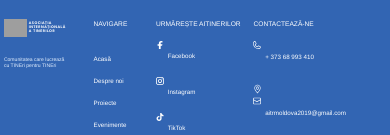
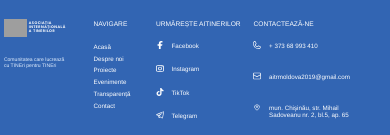
Before and after one commit to nickibm5100/aitinerilor.github.io, a plain HTML site: page index.html in a window 390 px wide. Shown: the part 1090-1225 px from the top of the page. Drawn offline with Linux system fonts and the light colour scheme; grey boxes are pictures that could not be loaded; a web font is replaced by a local one.

Commit message:
final responsive 1

```diff
--- a/index.html
+++ b/index.html
@@ -198,7 +198,7 @@
           <img class="fotopareri" src="Elemente/image2.svg">
         </div>
         <div class="textpareri">Asociația m-a învățat despre importanța implicări în jurnalismul comunitar, oferindu-mi tot necesarul
-          pentru o experiență cat mai confortabilă și mai primitoare. </div>
+          pentru o experiență cât mai confortabilă și mai primitoare.</div>
           <div class="persoana">CAUIA-BAGRIN VICTOR</div>
           <div class="functie">Academia de Abilitare ”Tinerii Jurnaliști Comunitari În Acțiune”</div>
       </div>
@@ -297,21 +297,21 @@
                       <tr>
                       <td>
                     <div class="titluform">Numele</div>
-                    <input type="text" name="nume:" class="textform" placeholder="ex. Cebanu" required>
+                    <input type="text" name="nume:" class="textform" autocomplete="off" placeholder="ex. Cebanu" required>
                   </td>
                   <td>
                     <div class="titluform">Prenumele</div>
-                      <input type="text" name="prenume:" class="textform" placeholder="ex. Alina" required>
+                      <input type="text" name="prenume:" class="textform" autocomplete="off" placeholder="ex. Alina" required>
                     </td>
                   </tr>
                   <tr>
                     <td>
                     <div class="titluform">Adresa de e-mail</div>
-                    <input type="email" name="email:" class="textform" placeholder="ex. alinacebanu1@gmail.com" required>
+                    <input type="email" name="email:" class="textform" autocomplete="off" placeholder="ex. alinacebanu1@gmail.com" required>
                   </td>
                   <td>
                     <div class="titluform">Nr. Telefon</div>
-                    <input type="number" name="numar:" class="textform" placeholder="ex: 012345678">
+                    <input type="number" name="numar:" class="textform" autocomplete="off" placeholder="ex: 012345678">
                   </td>
                 </tr>
                   </table>
@@ -332,14 +332,14 @@
     <div class="footercontent">
       <div class="navigare">
         <div class="titlufooter">NAVIGARE</div>
-        <div class="framenavigare">
+        <div style="position: relative; top: 4vw;" class="framenavigare">
           <dl>
-            <dt><div><a href="/">Acasă</a></div></dt>
-            <dt><div><a href="Desprenoi.html">Despre noi</a></div></dt>
-            <dt><div><a href="Proiecte.html">Proiecte</a></div></dt>
-            <dt><div><a href="Evenimente.html">Evenimente</a></div></dt>
-            <dt><div><a href="Transparenta.html">Transparență</a></div></dt>
-            <dt><div><a href="Contact.html">Contact</a></div></dt>
+            <dt><a href="/">Acasă</a></dt>
+            <dt><a href="Desprenoi.html">Despre noi</a></dt>
+            <dt><a href="Proiecte.html">Proiecte</a></dt>
+            <dt><a href="Evenimente.html">Evenimente</a></dt>
+            <dt><a href="Transparenta.html">Transparență</a></dt>
+            <dt><a href="Contact.html">Contact</a></dt>
         </dl>
         </div>
       </div>
@@ -347,48 +347,38 @@
 
       <div class="follow">
         <div class="titlufooter">URMĂREȘTE AITINERILOR</div>
-        <div class="followcontent">
-          <div class="framefollow">
-            <img class="followimg" src="Elemente/evaFacebookFill2.svg" />
-            <div><a href="https://www.facebook.com/AITinerilor" target="_blank">Facebook</a></div>
-          </div>
-          <div class="framefollow">
-            <img class="followimg" src="Elemente/Vector11.svg" />
-            <div><a href="https://www.instagram.com/aitinerilor/" target="_blank">Instagram</a></div>
-          </div>
-          <div class="framefollow">
-            <img class="followimg" src="Elemente/Vector12.svg" />
-            <div><a href=https://www.tiktok.com/@aitinerilor target="_blank">TikTok</a></div>
-          </div>
-          <div class="framefollow">
-            <img class="followimg" src="Elemente/Vector13.svg" />
-            <div><a href="https://t.me/+iDn1eR44Ww8wY2My" target="_blank">Telegram</a></div>
-          </div>
+
+          <dl style="margin-top: 4vw;">
+            <dt style="height: 6vw;"><img class="followimg" src="Elemente/evaFacebookFill2.svg" /></dt>
+            <dt style="height: 6vw;"><img class="followimg" src="Elemente/Vector11.svg" /></dt>
+            <dt style="height: 6vw;"><img class="followimg" src="Elemente/Vector12.svg" /></dt>
+            <dt style="height: 6vw;"><img class="followimg" src="Elemente/Vector13.svg" /></dt>
+          </dl>
+
+          <dl style="position: absolute; margin-top: 3vw; top: 3vw; left: 1vw;">
+            <dt style="height: 6vw;"><a href="https://www.facebook.com/AITinerilor" target="_blank">Facebook</a></dt>
+            <dt style="height: 6vw;"><a href="https://www.instagram.com/aitinerilor/" target="_blank">Instagram</a></dt>
+            <dt style="height: 6vw;"><a href="https://www.tiktok.com/@aitinerilor" target="_blank">TikTok</a></dt>
+            <dt style="height: 6vw;"><a href="https://t.me/+iDn1eR44Ww8wY2My" target="_blank">Telegram</a></dt>
+          </dl>
+
         </div>
-      </div>
 
 
       <div class="contact">
         <div class="titlufooter">CONTACTEAZĂ-NE</div>
-        <div class="framecontact">
+        <dl style="margin-top: 4vw;">
+          <dt style="height: 8vw;"><img class="followimg" src="Elemente/Vector8.svg" /></dt>
+          <dt style="height: 8vw;"><img class="followimg" src="Elemente/Vector7.svg" /></dt>
+          <dt style="height: 8vw;"><img class="followimg" src="Elemente/Harta.svg" /></dt>
+        </dl>
 
-          <div class="framefollow">
-            <img class="followimg" src="Elemente/Vector8.svg" />
-            <p class="contactxt" ><a href="tel:+37368993410">+ 373 68 993 410</a></p>
-          </div>
+        <dl style="position: absolute; margin-top: 5vw; top: 1vw; left: 1vw;">
+          <dt style="height: 8vw;"><a href="tel:+37368993410">+ 373 68 993 410</a></dt>
+          <dt style="height: 8vw;"><a href="mailto:aitrmoldova2019@gmail.com" target="_blank">aitrmoldova2019@gmail.com</a></dt>
+          <dt style="height: 8vw;"><a href="https://maps.app.goo.gl/ncaRnykLkJxEtPPD8" target="_blank">mun. Chişinău, str. Mihail Sadoveanu nr. 2, bl.5, ap. 65 </a></dt>
+        </dl>
 
-          <div class="framefollow">
-            <img class="followimg" src="Elemente/Vector7.svg" />
-            <div class="contactxt"><a href="mailto:aitrmoldova2019@gmail.com" target="_blank">aitrmoldova2019@gmail.com</a></div>
-          </div>
-
-          <div class="framefollow">
-            <br>
-            <img class="harta" src="Elemente/Harta.svg" />
-            <div class="contactxt"><a href="https://maps.app.goo.gl/ncaRnykLkJxEtPPD8" target="_blank">mun. Chişinău, str. Mihail Sadoveanu <br>nr. 2, bl.5, ap. 65 </a></div>
-          </div>
-
-        </div>
       </div>
     </div>
     <div class="slogan">
--- a/style.css
+++ b/style.css
@@ -832,19 +832,21 @@ body, html {
   font-style: normal;
 }
 
+.framenavigare dt{
+  height: 3vw;
+}
+
+.framenavigare dl{
+  margin: 0;
+}
+
 .framenavigare a{
-  display: inline-flex;
-  flex-direction: column;
-  align-items: flex-start;
-  top: 3vw;
   position: relative;
   width: fit-content;
-  height: 3.6vw;
   font-family: "Raleway-Regular", Helvetica;
   font-weight: 400;
   color: #ffffff;
   font-size: 1.6vw;
-  line-height: 2vw;
   text-decoration: none;
 }
 
@@ -855,21 +857,27 @@ body, html {
   left: 16vw;
 }
 
-.followcontent{
-  display: inline-flex;
-  flex-direction: column;
-  align-items: center;
-  position: relative;
-  top: 4vw;
-}
-
 .followimg {
   position: relative;
   width: 2vw;
   height: 2vw;
 }
 
-.framefollow a{
+.contact a{
+  display: inline-flex;
+  align-items: center;
+  text-decoration: none;
+  position: relative;
+  left: 3vw;
+  top: -2.3vw;
+  width: 26vw;
+  font-family: "Raleway-Regular", Helvetica;
+  font-weight: 400;
+  color: #ffffff;
+  font-size: 1.6vw;
+}
+
+.follow a{
   display: inline-flex;
   align-items: center;
   text-decoration: none;
@@ -912,9 +920,7 @@ body, html {
   font-family: "Raleway-Regular", Helvetica;
   font-weight: 400;
   color: #ffffff;
-  font-size: 18px;
   letter-spacing: 0;
-  line-height: 27px;
   white-space: nowrap;
 }
 
@@ -977,13 +983,6 @@ body, html {
   font-size: 1.2vw;
   white-space: nowrap;
 }
-
-.harta{
-  position: absolute;
-  width: 2.4vw;
-  left: -0.2vw;
-  top: 11vw;
-}
 .mobile a.icon{display: none;}
 /*}*/
 
```
